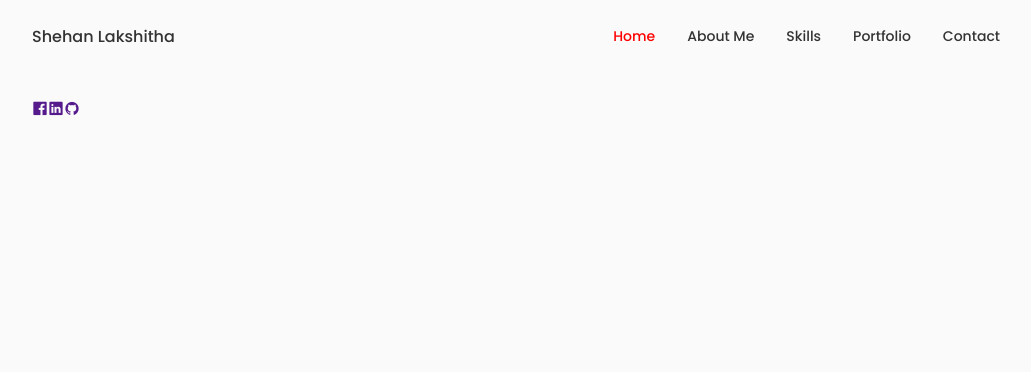
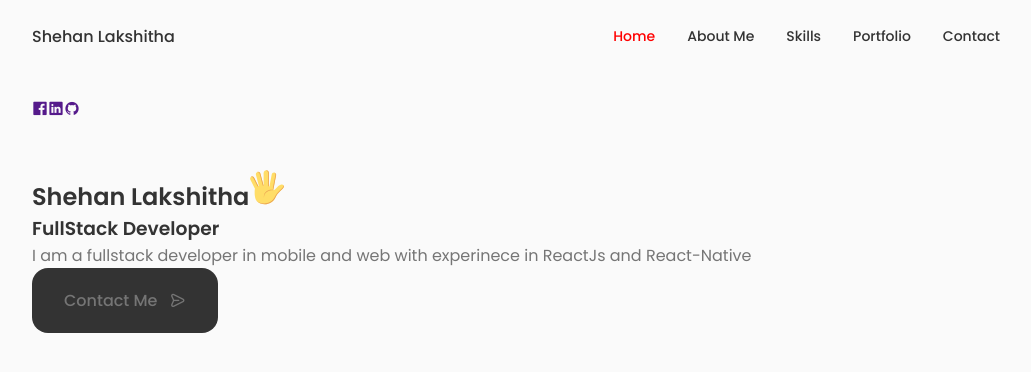
Before and after one commit to Shehan-lakshitha/Portfolio, a React (Vite) app: page / in a window 1280 px wide. Shown: the top 372 px of the page, without its empty margins (124-1155 px from the left). Built offline with nearby package versions, Linux system fonts and the light colour scheme.

Commit message:
Add Data component for displaying data in Home.jsx

```diff
--- /dev/null
+++ b/src/components/home/Data.jsx
@@ -0,0 +1,71 @@
+import React from "react";
+
+const Data = () => {
+  return (
+    <div className="home_data">
+      <h1 className="home_title">
+        Shehan Lakshitha
+        <svg
+          width="36"
+          height="36"
+          viewBox="0 0 48 48"
+          fill="none"
+          xmlns="http://www.w3.org/2000/svg"
+          class="home__hand"
+        >
+          <path
+            d="M25.4995 32.0305L31.3495 33.1555L36.1495 8.48051C36.4495 6.83051 35.3995 5.18051 33.8245 4.88051C32.1745 4.58051 30.5995 5.70551 30.2995 7.35551L25.4995 32.0305Z"
+            fill="#FFDD67"
+          ></path>
+          <path
+            d="M33.8996 4.88018C33.6746 4.80518 33.5246 4.80518 33.2996 4.80518C34.6496 5.33018 35.3996 6.75518 35.0996 8.25518L30.2996 32.9302L31.3496 33.1552L36.1496 8.48018C36.5246 6.75518 35.4746 5.18018 33.8996 4.88018Z"
+            fill="#EBA352"
+          ></path>
+          <path
+            d="M19.4995 32.7802H26.5495V5.55518C26.5495 3.53018 24.9745 1.80518 23.0245 1.80518C21.1495 1.80518 19.4995 3.45518 19.4995 5.55518V32.7802Z"
+            fill="#FFDD67"
+          ></path>
+          <path
+            d="M23.0995 1.80518C22.9495 1.80518 22.7245 1.80518 22.5745 1.88018C24.2995 2.18018 25.5745 3.68018 25.5745 5.55518V32.8552H26.6245V5.55518C26.6245 3.45518 25.0495 1.80518 23.0995 1.80518Z"
+            fill="#EBA352"
+          ></path>
+          <path
+            d="M15.7495 32.7054L21.7495 31.1304L15.2245 6.30541C14.7745 4.58041 13.0495 3.53041 11.3995 3.90541C9.74948 4.35541 8.77448 6.08041 9.22448 7.80541L15.7495 32.7054Z"
+            fill="#FFDD67"
+          ></path>
+          <path
+            d="M11.3995 3.90541L10.9495 4.13041C12.4495 4.05541 13.7995 5.03041 14.2495 6.60541L20.7745 31.4304L21.8245 31.1304L15.2245 6.30541C14.7745 4.58041 13.0495 3.53041 11.3995 3.90541Z"
+            fill="#EBA352"
+          ></path>
+          <path
+            d="M2.99937 10.355C1.57437 11.03 1.12437 12.83 1.87437 14.33L11.7744 34.055L16.7994 31.505L6.89937 11.78C6.14937 10.28 4.42437 9.68 2.99937 10.355Z"
+            fill="#FFDD67"
+          ></path>
+          <path
+            d="M2.99956 10.355C2.84956 10.43 2.69956 10.505 2.54956 10.655C3.82456 10.28 5.24956 10.955 5.92456 12.305L15.8246 32.03L16.7996 31.58L6.89956 11.78C6.14956 10.28 4.42456 9.68 2.99956 10.355Z"
+            fill="#EBA352"
+          ></path>
+          <path
+            d="M46.2744 22.2801C45.0744 19.9551 41.3244 20.1051 37.4994 24.3051C34.7994 27.2301 34.2744 28.2051 31.5744 28.1301V25.0551C31.5744 25.0551 25.7994 20.7801 14.3244 22.7301C14.3244 22.7301 7.79945 23.6301 7.79945 27.0801C7.79945 27.0801 6.67445 35.4051 8.99945 40.6551C12.4494 48.4551 30.1494 50.4801 35.6994 37.2051C36.8244 34.5801 39.0744 32.6301 41.0994 30.1551C43.4244 27.1551 47.5494 24.7551 46.2744 22.2801Z"
+            fill="#FFDD67"
+          ></path>
+          <path
+            d="M46.2745 22.28C46.0495 21.83 45.7495 21.53 45.3745 21.23C45.4495 21.305 45.5245 21.38 45.5245 21.53C46.7995 24.08 42.6745 26.405 40.1995 29.405C38.1745 31.88 35.9245 33.83 34.7995 36.455C29.9995 47.93 16.0495 47.93 10.1995 42.68C15.5245 48.68 30.5245 49.28 35.5495 37.205C36.6745 34.58 38.9245 32.63 40.9495 30.155C43.4245 27.155 47.5495 24.755 46.2745 22.28ZM32.3245 28.13C27.4495 26.33 18.7495 29.63 19.9495 38.405C19.9495 30.23 27.3745 28.205 31.4245 28.205C32.0245 28.13 32.3245 28.13 32.3245 28.13Z"
+            fill="#EBA352"
+          ></path>
+        </svg>
+      </h1>
+
+      <h3 className="home_subtitle">FullStack Developer</h3>
+      <p className="home_description">
+        I am a fullstack developer in mobile and web with experinece in ReactJs
+        and React-Native
+      </p>
+      <a href="#contact" className="button button--flex">
+        Contact Me <i className="uil uil-message button_icon"></i>
+      </a>
+    </div>
+  );
+};
+
+export default Data;
--- a/src/components/home/Home.jsx
+++ b/src/components/home/Home.jsx
@@ -1,6 +1,7 @@
 import React from 'react'
 import "./home.css"
 import Social from './Social';
+import Data from './Data';
 
 const Home = () => {
   return (
@@ -10,6 +11,8 @@
                 <Social />
 
                 <div className="home_img"></div>
+
+                <Data />
             </div>
         </div>
     </section>
```
